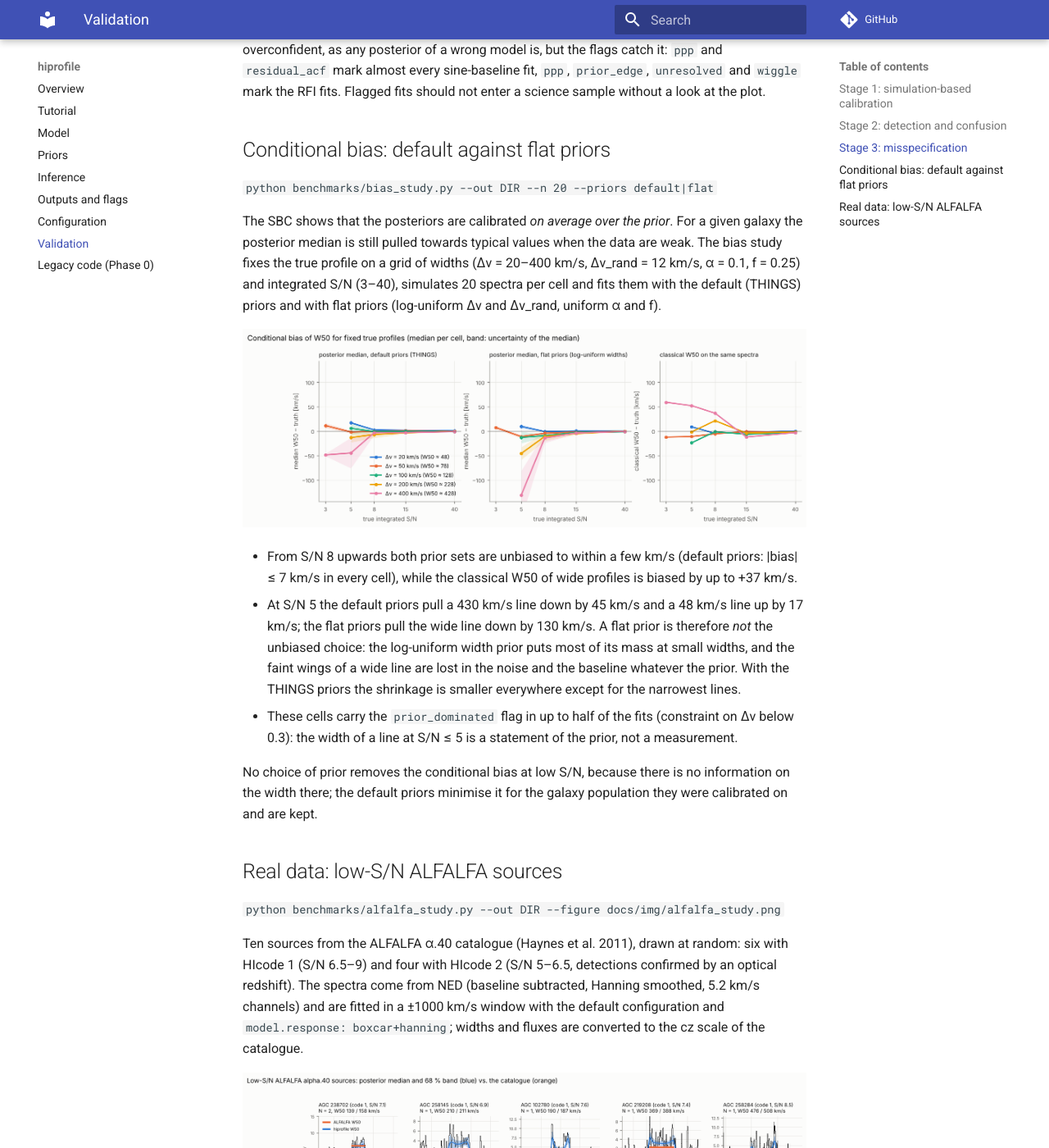
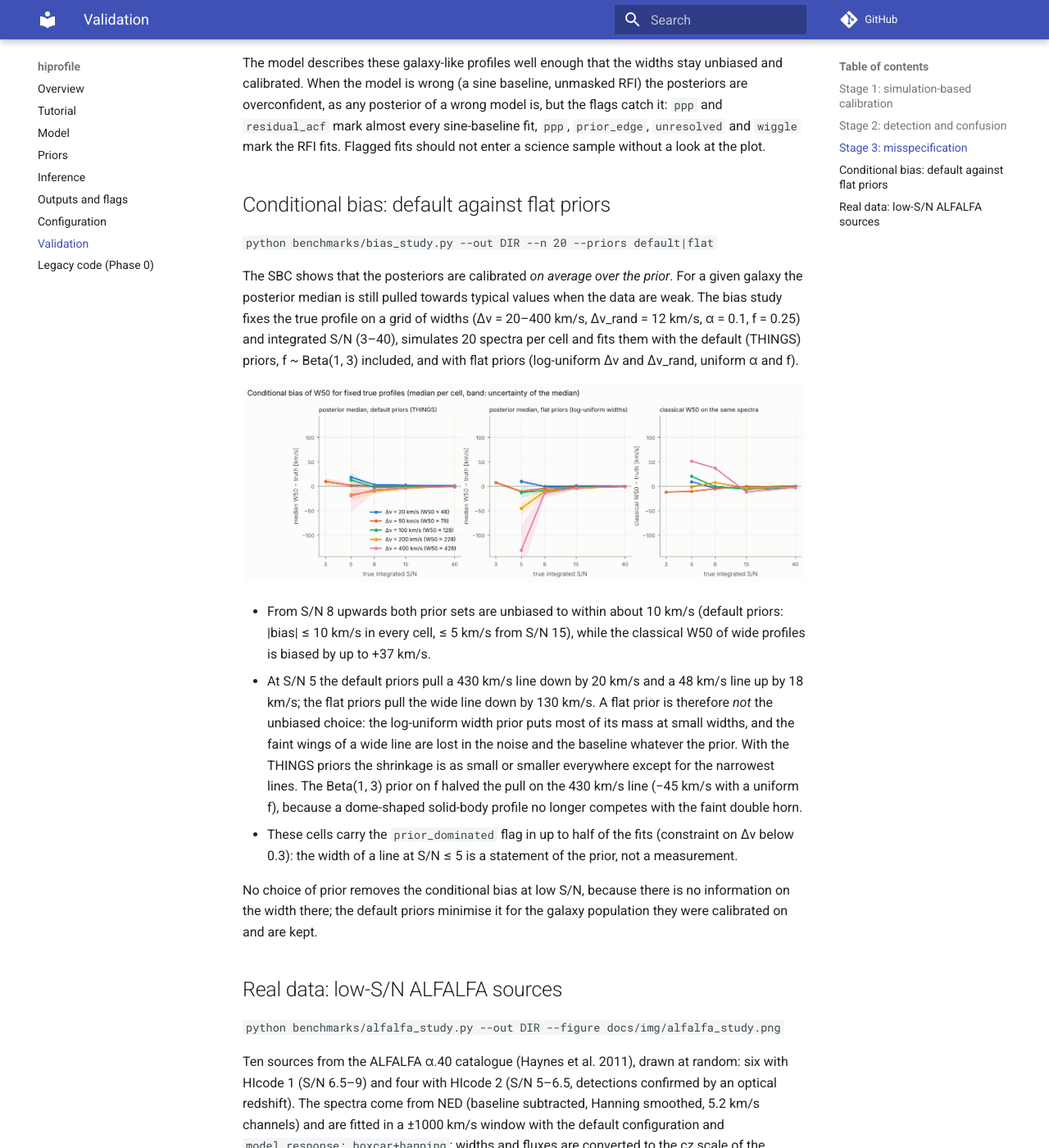
Before and after one commit to lfloeer/hiprofile, an MkDocs documentation site: the page built from docs/validation.md, in a window 1280 px wide and 1400 px high, scrolled down 5477 px. Shown: the whole window at 82% size. Built offline with MkDocs 1.6.1 and Material for MkDocs 9.7.7, drawn with Linux system fonts in a browser that asks for light colours; comment, search, counter and statistics services are not loaded; some of the changed text lies outside the part shown.

Commit message:
Validation with the Beta(1, 3) f prior: SBC, bias study, gallery
SBC with simulations drawn from the new prior stays calibrated (rank
p > 0.2, coverages 0.66-0.70 and 0.94-0.96); prior_edge falls from 7.2 to
5.7 %. The pull of the posterior median on a 430 km/s line at S/N 5
halves (-45 -> -20 km/s).

Co-Authored-By: Claude Opus 5.5 <noreply@anthropic.com>
Claude-Session: https://claude.ai/code/session_01HNuVsUUJVtD1RaQHWi7F3J

````diff
--- a/docs/validation.md
+++ b/docs/validation.md
@@ -17,25 +17,26 @@ bias study.
 Every simulation is drawn from the fit priors: the five shape parameters,
 the flux (half-normal with the default `amplitude_scale`), and a Chebyshev
 baseline of order K ~ U{0, …, 3} with coefficients from the baseline prior;
-white noise with σ = 0.01 Jy on 512 channels of 5 km/s. The fit uses the same
+white noise with σ = 0.01 Jy on 512 channels of 5 km/s. The solid-body
+fraction comes from its default prior Beta(1, 3). The fit uses the same
 priors with the order marginalised (`k_min = 0`, `k_max = 3`). The rank of
 the truth among 99 posterior draws must then be uniform, and the posterior
 intervals must cover the truth at their nominal rate.
 
 | parameter | rank p-value | 68 % coverage | 95 % coverage |
 |---|---|---|---|
-| v_ctr | 0.55 | 0.68 | 0.96 |
-| Δv | 0.78 | 0.68 | 0.94 |
-| Δv_rand | 0.71 | 0.69 | 0.95 |
-| α | 0.74 | 0.67 | 0.95 |
-| S | 0.30 | 0.67 | 0.95 |
-| f | 0.31 | 0.70 | 0.94 |
-| W50 | 0.84 | 0.69 | 0.94 |
-| W20 | 0.54 | 0.69 | 0.94 |
+| v_ctr | 0.77 | 0.69 | 0.96 |
+| Δv | 0.52 | 0.68 | 0.94 |
+| Δv_rand | 0.43 | 0.69 | 0.94 |
+| α | 0.22 | 0.66 | 0.95 |
+| S | 0.63 | 0.67 | 0.95 |
+| f | 0.31 | 0.70 | 0.95 |
+| W50 | 0.88 | 0.70 | 0.95 |
+| W20 | 0.99 | 0.67 | 0.94 |
 
 ![SBC: rank histograms, interval coverage and baseline-order calibration](img/sbc.png)
 
-All rank histograms are flat (no U shape, slope or peak; all p > 0.3), and
+All rank histograms are flat (no U shape, slope or peak; all p > 0.2), and
 the 68 % and 95 % coverages lie inside the ±2σ bands for 1000 simulations
 (0.65–0.71 and 0.94–0.96). The simulations that are not detected (faint
 draws of the half-normal flux prior, about a quarter) take part in the
@@ -50,27 +51,27 @@ probable K) is one-sided:
 ```
   266      2      0      0
    14    229      0      0
-    6     14    220      0
-    2      6     25    216
+    5     13    222      0
+    2      6     26    215
 ```
 
 A true K = 3 whose highest coefficients happen to be small is read as K = 2
-(25 of 249), which is the right answer for terms the data cannot see; the
+(26 of 249), which is the right answer for terms the data cannot see; the
 reverse, a spurious high order, almost never happens.
 
-**Flags.** 12.7 % of the fits carry a flag: `prior_edge` 7.2 % (Δv_rand at
-its 4 km/s bound or f at 0/1 for faint, narrow lines), `prior_dominated`
-3.1 %, `wiggle` 2.2 %, `ppp` 0.9 %, `multimodal` 0.8 %. The simulations
+**Flags.** 11.1 % of the fits carry a flag: `prior_edge` 5.7 % (Δv_rand at
+its 4 km/s bound for faint, narrow lines), `prior_dominated` 3.1 %,
+`wiggle` 2.1 %, `multimodal` 1.1 %, `ppp` 1.0 %. The simulations
 include the faint end of the flux prior, where the width is not measurable.
 
 The same simulations measured against the truth (detected ones, N = 1):
 
 | quantity | Bayes bias | Bayes scatter | classical bias | classical scatter |
 |---|---|---|---|---|
-| W50 [km/s] | 0.4 | 10.6 | −0.9 | 19.3 |
-| W20 [km/s] | 0.3 | 12.6 | 22.7 | 33.0 |
-| S [Jy km/s] | −0.01 | 0.36 | 0.03 | 0.39 |
-| v_sys [km/s] | −0.2 | 4.7 | 0.1 | 8.2 |
+| W50 [km/s] | 0.4 | 9.8 | 0.2 | 18.6 |
+| W20 [km/s] | 0.4 | 11.6 | 26.0 | 35.1 |
+| S [Jy km/s] | 0.00 | 0.36 | 0.03 | 0.40 |
+| v_sys [km/s] | −0.2 | 4.6 | 0.1 | 8.2 |
 
 ![Line widths: Bayesian fit against the classical measurement](img/bayes_vs_classic.png)
 
@@ -87,6 +88,9 @@ centre):
 ## Stage 2: detection and confusion
 
 `hiprofile validate --stage detection --n 200 --seed 21 --jobs 4`
+
+(Stages 2 and 3 ran before the solid-body prior changed from uniform to
+Beta(1, 3); they test detection and flags, which hardly depend on it.)
 
 200 spectra with N = 0, 1, 2 (probabilities 0.4, 0.4, 0.2), integrated
 S/N 2–40 per component, a first-order baseline and single-channel RFI
@@ -168,21 +172,24 @@ prior*. For a given galaxy the posterior median is still pulled towards
 typical values when the data are weak. The bias study fixes the true profile
 on a grid of widths (Δv = 20–400 km/s, Δv_rand = 12 km/s, α = 0.1,
 f = 0.25) and integrated S/N (3–40), simulates 20 spectra per cell and fits
-them with the default (THINGS) priors and with flat priors (log-uniform
-Δv and Δv_rand, uniform α and f).
+them with the default (THINGS) priors, f ~ Beta(1, 3) included, and with
+flat priors (log-uniform Δv and Δv_rand, uniform α and f).
 
 ![Conditional bias of W50 for fixed true profiles](img/bias_study.png)
 
-* From S/N 8 upwards both prior sets are unbiased to within a few km/s
-  (default priors: |bias| ≤ 7 km/s in every cell), while the classical W50
-  of wide profiles is biased by up to +37 km/s.
-* At S/N 5 the default priors pull a 430 km/s line down by 45 km/s and a
-  48 km/s line up by 17 km/s; the flat priors pull the wide line down by
+* From S/N 8 upwards both prior sets are unbiased to within about 10 km/s
+  (default priors: |bias| ≤ 10 km/s in every cell, ≤ 5 km/s from S/N 15),
+  while the classical W50 of wide profiles is biased by up to +37 km/s.
+* At S/N 5 the default priors pull a 430 km/s line down by 20 km/s and a
+  48 km/s line up by 18 km/s; the flat priors pull the wide line down by
   130 km/s. A flat prior is therefore *not* the unbiased choice: the
   log-uniform width prior puts most of its mass at small widths, and the
   faint wings of a wide line are lost in the noise and the baseline whatever
-  the prior. With the THINGS priors the shrinkage is smaller everywhere
-  except for the narrowest lines.
+  the prior. With the THINGS priors the shrinkage is as small or smaller
+  everywhere except for the narrowest lines. The Beta(1, 3) prior on f
+  halved the pull on the 430 km/s line (−45 km/s with a uniform f), because
+  a dome-shaped solid-body profile no longer competes with the faint
+  double horn.
 * These cells carry the `prior_dominated` flag in up to half of the fits
   (constraint on Δv below 0.3): the width of a line at S/N ≤ 5 is a
   statement of the prior, not a measurement.
````
Also changed, not shown: docs/priors.md (+2 -2 lines), docs/img/bayes_vs_classic.png, docs/img/bias_study.png, docs/img/gallery.png, docs/img/sbc.png.
